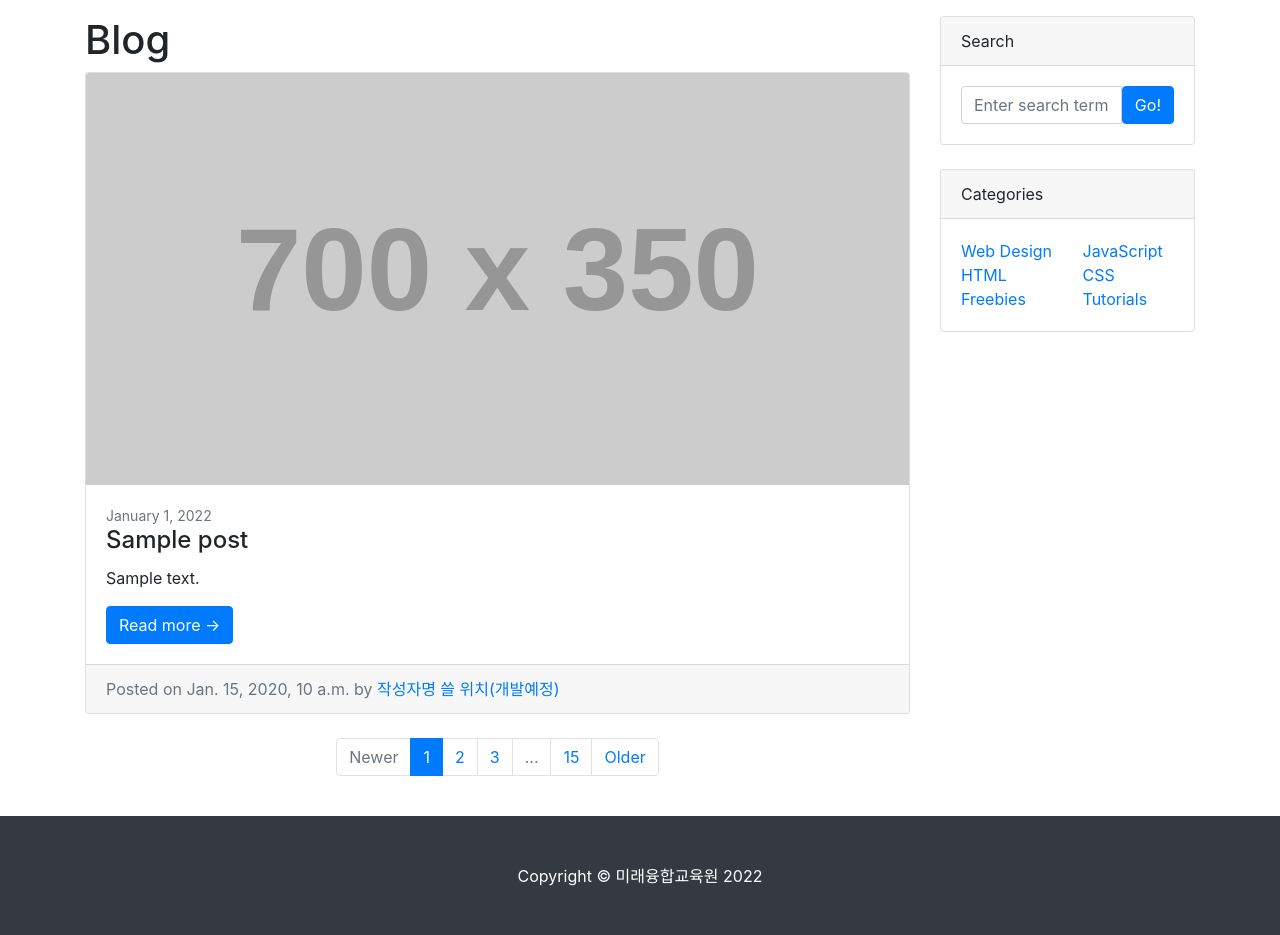
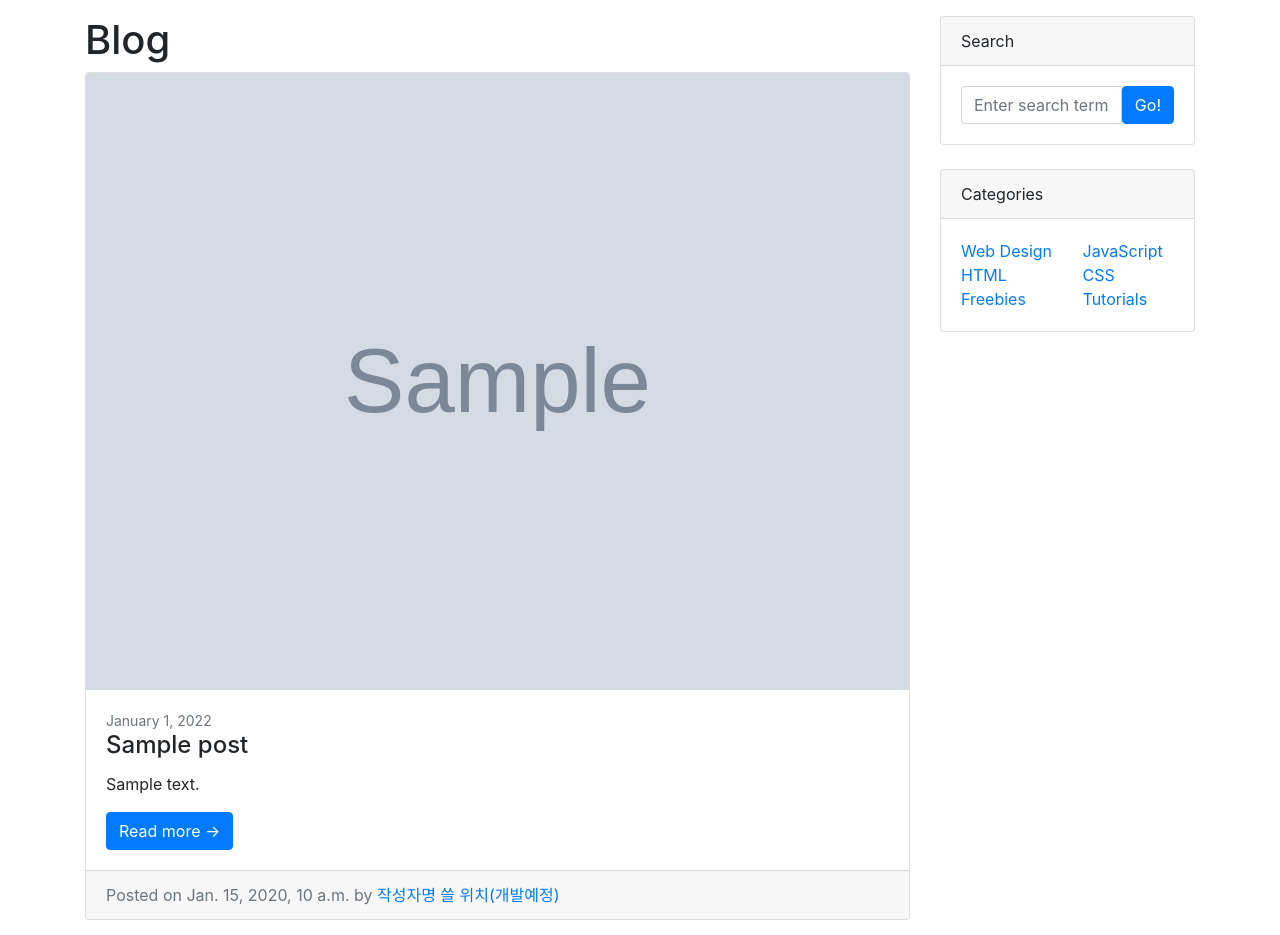
Before and after one commit to ThrowStar92/do_it_django_a_to_z, a Django app: page /blog/ in a window 1280 px wide. Shown: the part 56-991 px from the top of the page. Run offline with Django 4.2, Linux system fonts and the light colour scheme; tables that the repository leaves empty hold one stand-in row (values such as "Sample post"); grey boxes marked "Sample" are stand-in pictures; grey boxes labelled with a size stand in for pictures from a placeholder-image service; parts of the project's set-up code (start-up, migrations or seed data) failed here and were passed over; some libraries are stand-ins or nearby versions.

Commit message:
포스트 목록 페이지에 대표 이미지 출력하기

```diff
--- a/blog/templates/blog/post_list.html
+++ b/blog/templates/blog/post_list.html
@@ -82,7 +82,7 @@
           {% for p in post_list%}
         <!-- Blog post-->
         <div class="card mb-4">
-          <a href="#!"><img class="card-img-top" src="https://dummyimage.com/700x350/dee2e6/6c757d.jpg" alt="..." /></a>
+          <a href="#!"><img class="card-img-top" src="{{ p.head_image.url  }}" alt="..." /></a>
           <div class="card-body">
               <div class="small text-muted">January 1, 2022</div>
               <h2 class="card-title h4">{{ p.title }}</h2>
--- a/do_it_django_prj/urls.py
+++ b/do_it_django_prj/urls.py
@@ -16,8 +16,13 @@ Including another URLconf
 from django.contrib import admin
 from django.urls import path, include
 
+from django.conf import settings
+from django.conf.urls.static import static
+
 urlpatterns = [
     path('blog/', include('blog.urls')),
     path('admin/', admin.site.urls),
     path('', include('single_pages.urls')),
 ]
+
+urlpatterns += static(settings.MEDIA_URL,document_root=settings.MEDIA_ROOT)
```
Also changed, not shown: 1 other file.
